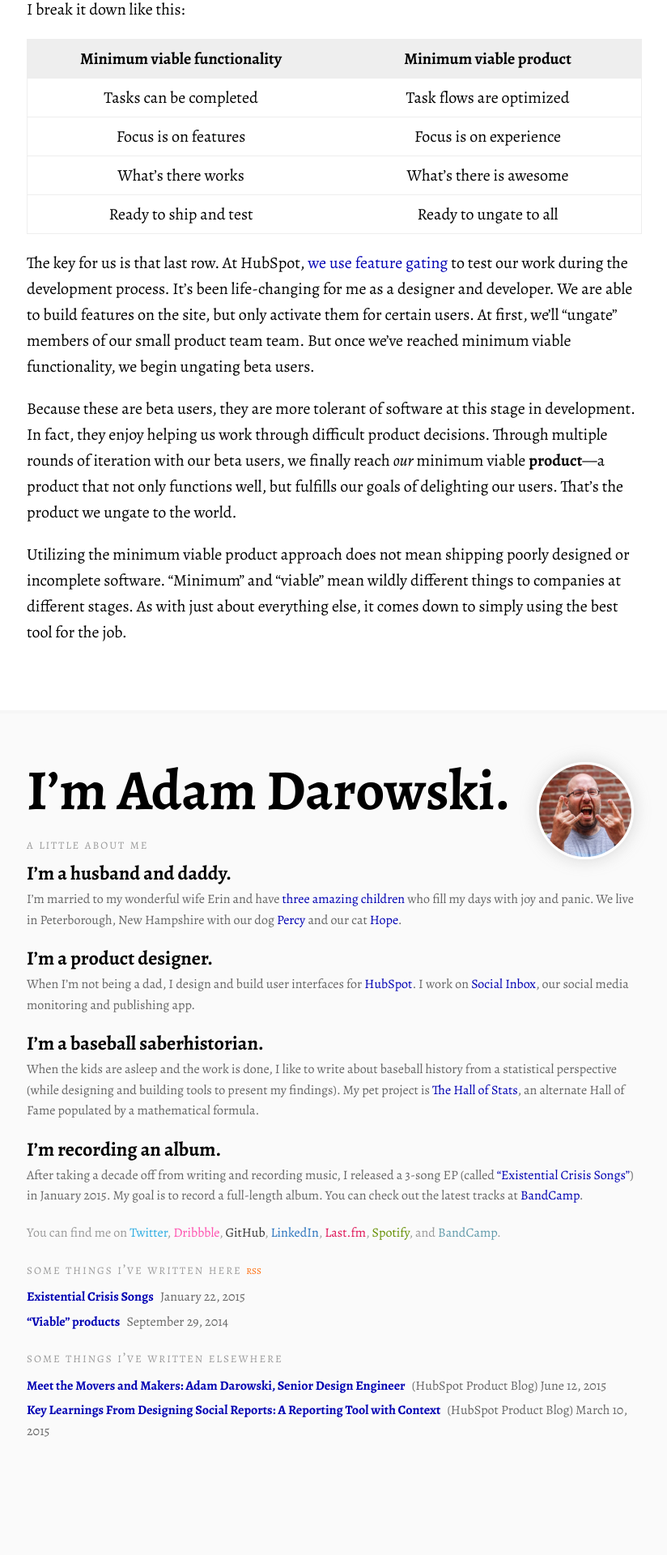
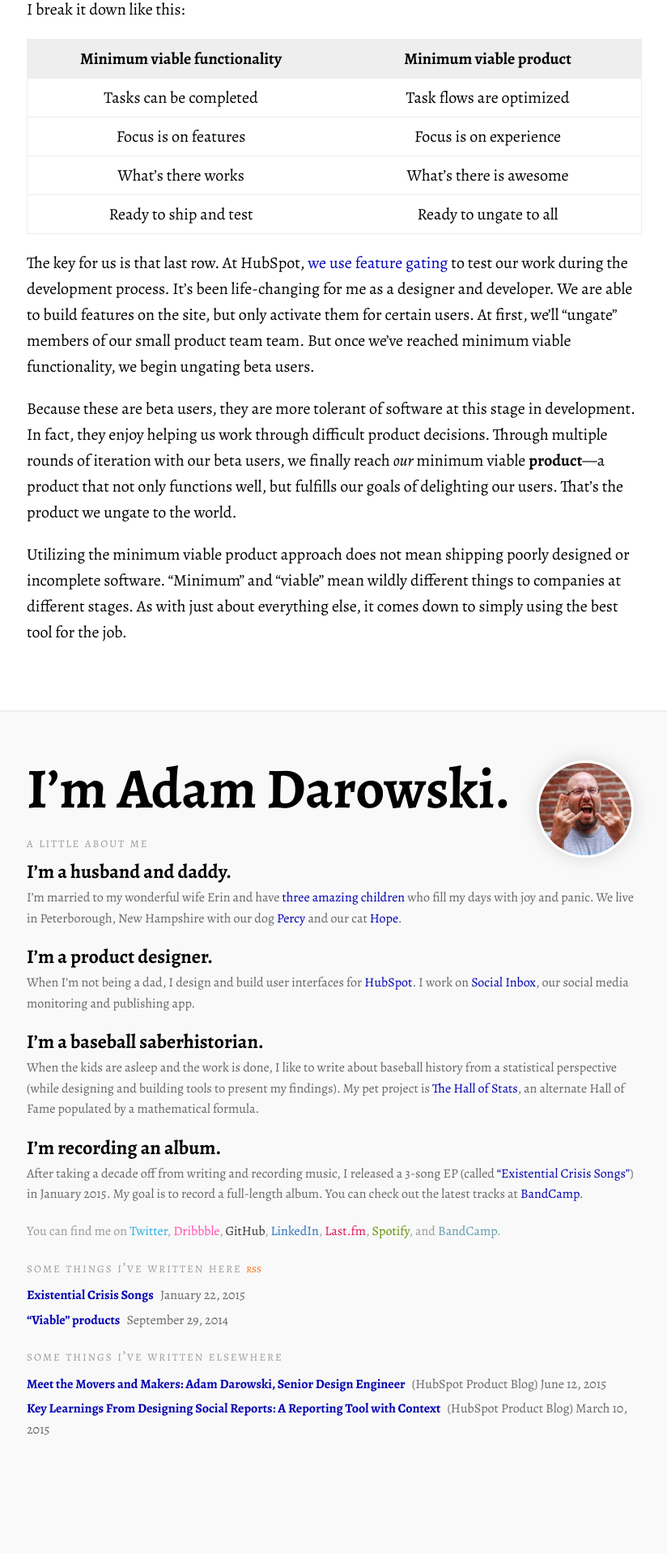
Before and after one commit to adarowski/adarowski.github.io, a Jekyll site: the page built from _posts/2014-09-29-viable-products.markdown, in a window 1280 px wide. Shown: the part 2157-4077 px from the top of the page at 81% size, without its empty margins (227-1051 px from the left). Built offline with Jekyll 4.4.1, drawn with Linux system fonts in a browser that asks for light colours.

Commit message:
Match the top border with the footer colors.

```diff
--- a/_sass/_base.sass
+++ b/_sass/_base.sass
@@ -18,7 +18,7 @@
   font-size: 20px
   margin: 0 auto
   color: black
-  border-top: 20px solid #f6f6f6
+  border-top: 20px solid #f9f9f9
 
 .container
   border-top: 2px solid #eee
@@ -27,8 +27,8 @@
     margin: 0
 
 footer
-  background-color: #fafafa
-  border-top: 4px solid #f6f6f6
+  background-color: #f9f9f9
+  border-top: 2px solid #eee
 
 header, section, article
   display: block
```
